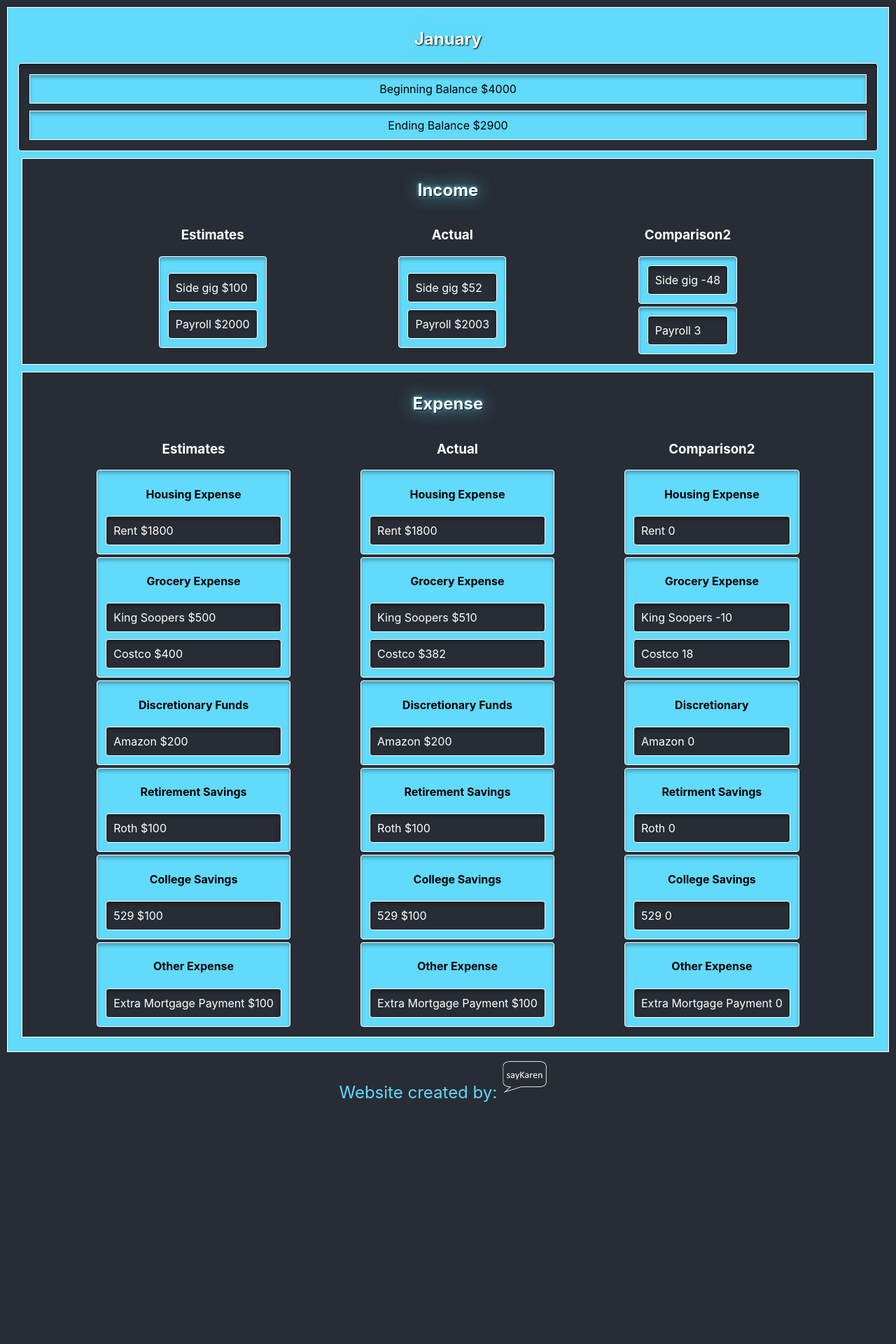
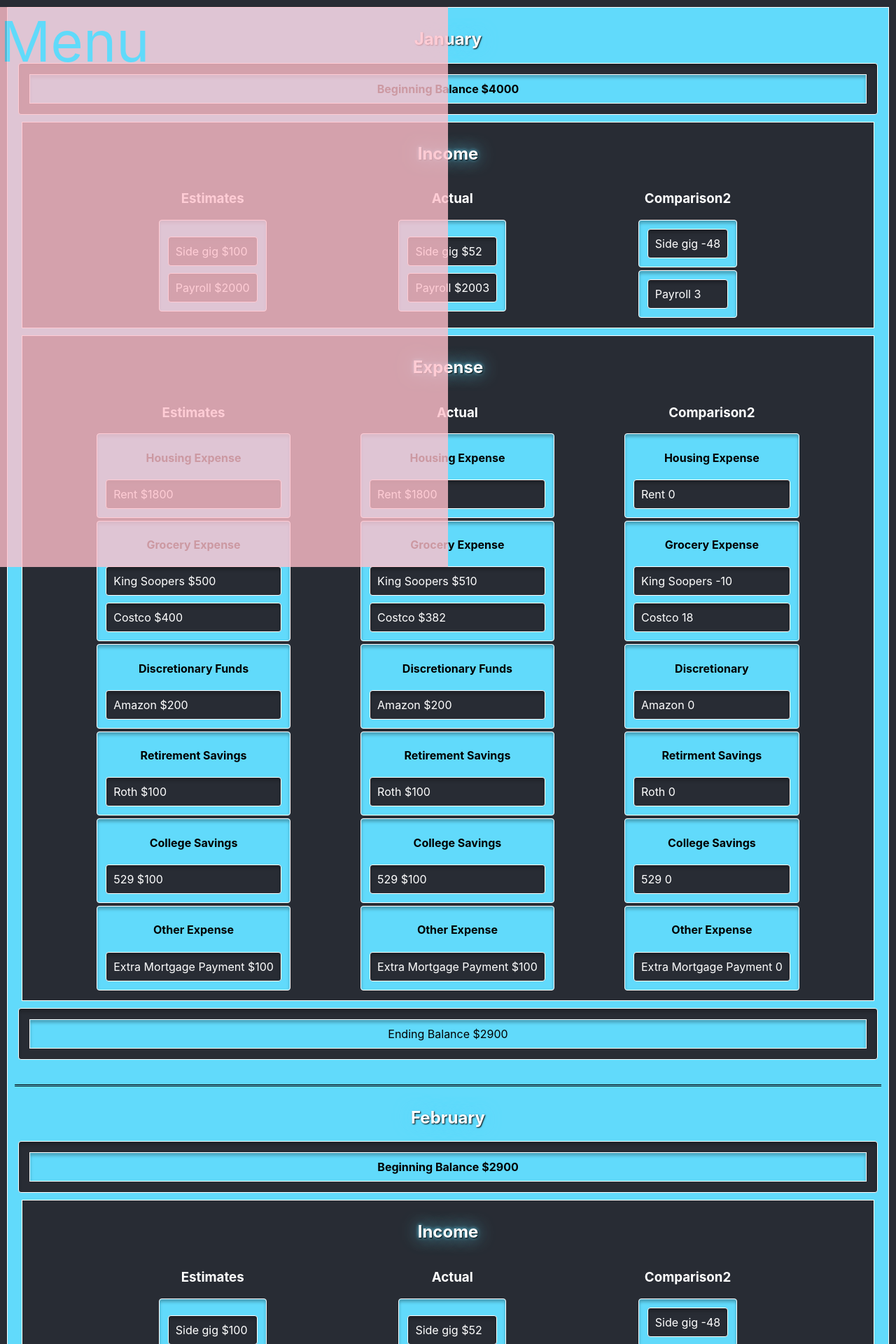
Before and after one commit to saykaren/budgetQueen, a React (Create React App) app: page / in a window 1280 px wide. Shown: the top 1920 px of the page at 70% size. Before the commit the page ends 1575 px from the top, so only its background shows below. Built offline with nearby package versions, Linux system fonts and the light colour scheme.

Commit message:
Started Menu Started the menu section. I want to get the format then I will add the input fields to change the different sections.

```diff
--- a/src/components/app/App.tsx
+++ b/src/components/app/App.tsx
@@ -2,11 +2,13 @@ import React from "react";
 import "../styling/App.scss";
 import Footer from './Footer';
 import BudgetBox from './BudgetBox';
+import Menu from './Menu';
 
 
 const App = () =>{
   return (
   <>
+  <Menu/>
   <BudgetBox />
   <Footer />
   </>
--- a/src/components/app/BudgetBox.tsx
+++ b/src/components/app/BudgetBox.tsx
@@ -5,24 +5,38 @@ import ComparsionDetails from "./ComparisonDetails";
 
 const BudgetBox = () => {
   const [data, setData] = useState(SampleData);
+  const [BeginBalanceState, setBeginBalanceState] = useState(4000);
 
   console.log(data);
   return (
     <div className="budgetBox">
       {data &&
         data.map((num, numIndex) => (
-          <div key={numIndex}>
+          <div key={numIndex} className="monthDetail">
             <h2>{num.monthName}</h2>
             <div className="budget-overall-box">
-              <div className="budget-detail">
-                {" "}
-                Beginning Balance ${num.begBalance}
+              <div        className={
+                num.begBalance >= 0
+                  ? 'budget-detail positiveBalance'
+                  : 'budget-detail negativeBalance'
+              }
+
+              >
+                <b>Beginning Balance ${num.begBalance}</b>
               </div>
-              <div className="budget-detail">
+            </div>
+            <ComparsionDetails title={"Income2"} object={num} />
+            <div className="budget-overall-box">
+              <div
+               className={
+                num.endBalance >= 0
+                  ? 'budget-detail positiveBalance'
+                  : 'budget-detail negativeBalance'
+              }
+              >
                 Ending Balance ${num.endBalance}
               </div>
             </div>
-            <ComparsionDetails title={"Income2"} object={num} />
           </div>
         ))}
     </div>
--- /dev/null
+++ b/src/components/app/Menu.tsx
@@ -0,0 +1,21 @@
+import React, {useState} from 'react';
+
+
+interface MenuProps {
+
+}
+
+const Menu = ({}: MenuProps)=>{
+
+    return(
+        <>
+        <section className='inputSection'>
+            <div className='inputLabel'>
+                Menu
+            </div>
+        </section>
+        </>
+    )
+}
+
+export default Menu;
--- a/src/components/app/SampleData.tsx
+++ b/src/components/app/SampleData.tsx
@@ -5,6 +5,65 @@ export const TestData = [
     year: 2020,
     begBalance: 4000,
     endBalance: 2900,
+    budget: [
+      {
+        monthExpenses: {
+          housingExpense: [{ title: "Rent", amount: 1800, monthIN: 1 }],
+          groceryExpense: [
+            { title: "King Soopers", amount: 500, monthIN: 1 },
+            { title: "Costco", amount: 400, monthIN: 1 },
+          ],
+
+          discretionaryExpense: [{ title: "Amazon", amount: 200, monthIN: 1 }],
+
+          retirementSavings: [{ title: "Roth", amount: 100, monthIN: 1 }],
+
+          collegeSavings: [{ title: "529", amount: 100, monthIN: 1 }],
+
+          otherExpense: [
+            { title: "Extra Mortgage Payment", amount: 100, monthIN: 1 },
+          ],
+        },
+        monthContributions: [
+          { title: "Side gig", amount: 100, monthIN: 1 },
+          { title: "Payroll", amount: 2000, monthIN: 1 },
+        ],
+      },
+    ],
+    actual: [
+      {
+        monthExpenses: {
+          housingExpense: [{ title: "Rent", amount: 1800, monthIN: 1 }],
+
+          groceryExpense: [
+            { title: "King Soopers", amount: 510, monthIN: 1 },
+            { title: "Costco", amount: 382, monthIN: 1 },
+          ],
+
+          discretionaryExpense: [{ title: "Amazon", amount: 200, monthIN: 1 }],
+
+          retirementSavings: [{ title: "Roth", amount: 100, monthIN: 1 }],
+
+          collegeSavings: [{ title: "529", amount: 100, monthIN: 1 }],
+
+          otherExpense: [
+            { title: "Extra Mortgage Payment", amount: 100, monthIN: 1 },
+          ],
+        },
+
+        monthContributions: [
+          { title: "Side gig", amount: 52, monthIN: 1 },
+          { title: "Payroll", amount: 2003, monthIN: 1 },
+        ],
+      },
+    ],
+  },
+  {
+    monthId: 2,
+    monthName: "February",
+    year: 2020,
+    begBalance: 2900,
+    endBalance: -100,
     budget: [
       {
         monthExpenses: {
--- a/src/components/styling/App.scss
+++ b/src/components/styling/App.scss
@@ -2,6 +2,7 @@
 @import "./Footer.scss";
 @import "./BudgetBox.scss";
 @import "./ExpenseDetails.scss";
+@import "./Menu.scss";
 
 .App {
   text-align: center;
@@ -58,3 +59,13 @@ h2 {
     transform: rotate(360deg);
   }
 }
+
+.positiveBalance {
+  // color: $positive-color;
+  // text-shadow: 1px 1px 2px $light-color, 0 0 25px $positive-color;
+
+}
+
+.negativeBalance {
+  background-color: $negative-color;
+}
--- a/src/components/styling/BudgetBox.scss
+++ b/src/components/styling/BudgetBox.scss
@@ -64,3 +64,9 @@ h2 {
   justify-content: space-evenly;
   flex-wrap: wrap;
 }
+
+.monthDetail{
+  border-bottom: double $dark-color;
+  padding-bottom: 30px;
+  margin-bottom: 30px;
+}
--- /dev/null
+++ b/src/components/styling/Menu.scss
@@ -0,0 +1,12 @@
+@import './variables.scss';
+
+.inputSection{
+    font-size: 5em;
+    z-index: 1;
+    color: $secondary_color;
+    background-color: pink;
+    position: fixed;
+    width: 50vw;
+    height: 100vh;
+    opacity: 0.8;
+}
--- a/src/components/styling/variables.scss
+++ b/src/components/styling/variables.scss
@@ -2,3 +2,5 @@ $primary-color: #282c34;
 $secondary-color: #61dafb;
 $light-color: white;
 $dark-color: black;
+$positive-color: #7cfc24;
+$negative_color: #ff011a;
```
